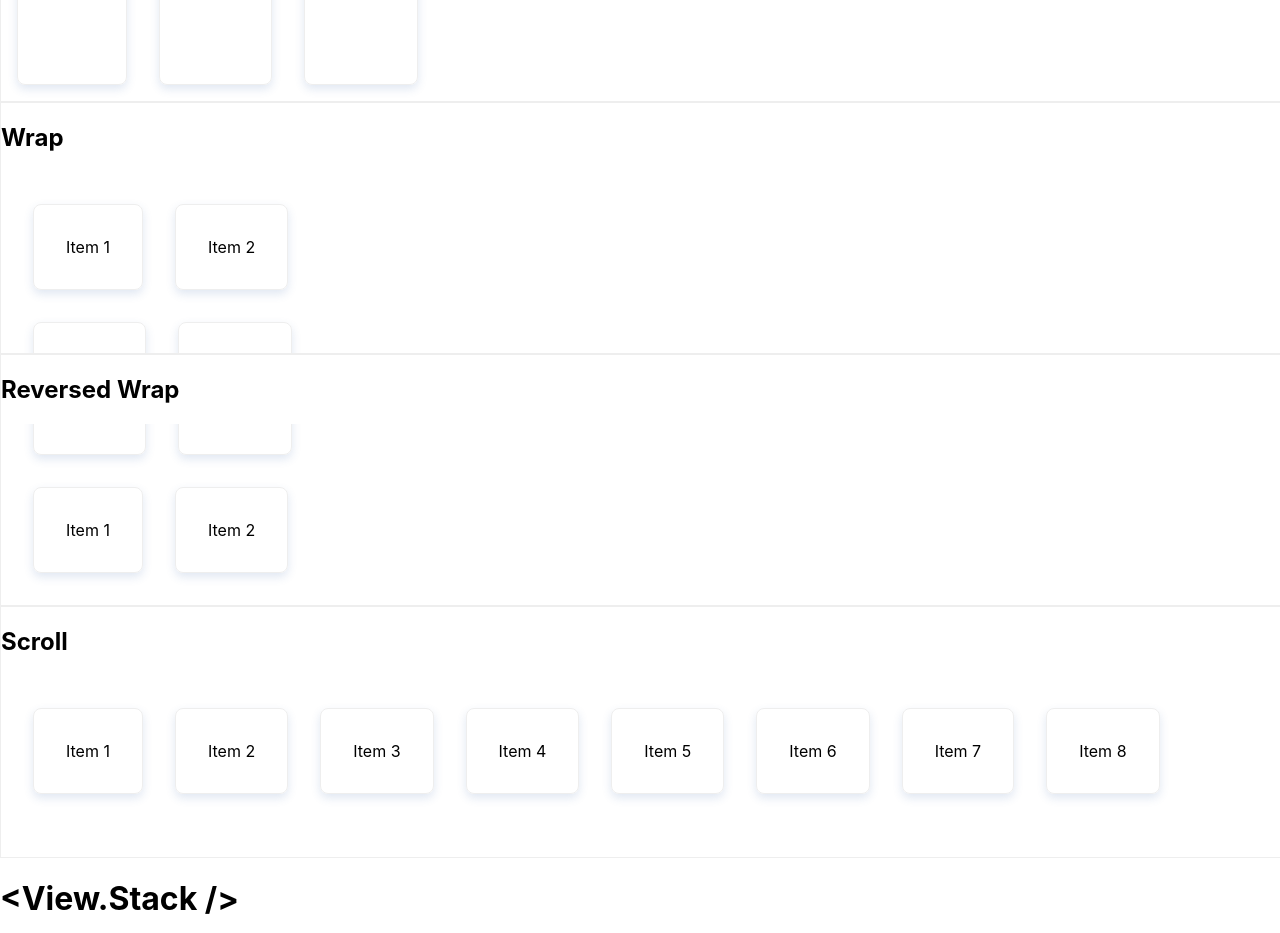
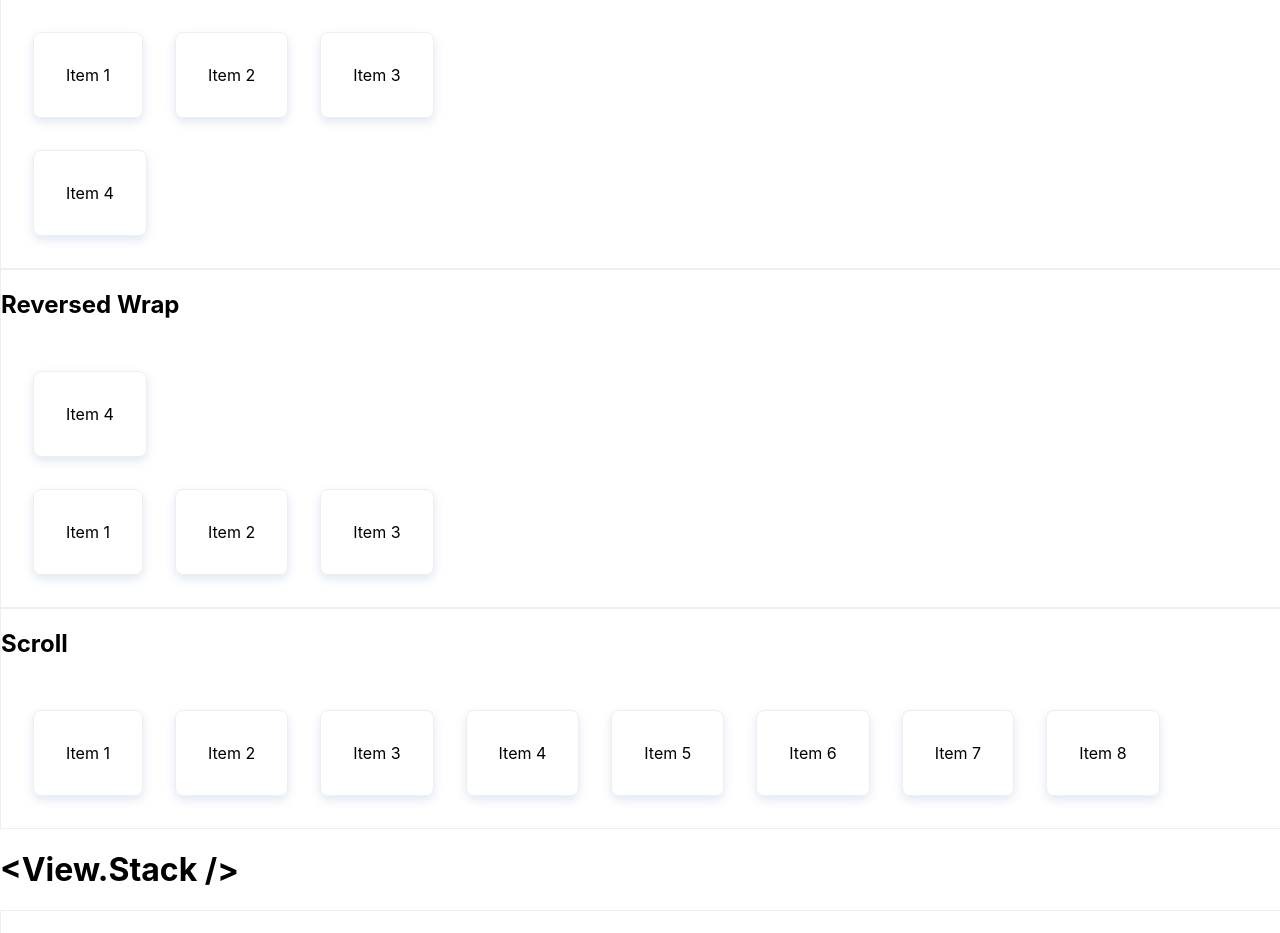
Before and after one commit to drborges/neatly, a React (Create React App) app: page / in a window 1280 px wide. Shown: the part 3760-4693 px from the top of the page. Built offline with nearby package versions, Linux system fonts and the light colour scheme.

Commit message:
Improve usage examples

```diff
--- a/src/App.js
+++ b/src/App.js
@@ -116,7 +116,7 @@ export default function App() {
 
         <section>
           <h2>Align Top</h2>
-          <View padding="sm" align="top">
+          <View padding="sm" align="top" style={{ height: 200 }}>
             <CardView padding="lg" margin="sm">
               Item 1
             </CardView>
@@ -131,7 +131,7 @@ export default function App() {
 
         <section>
           <h2>Align Middle</h2>
-          <View padding="sm" align="middle">
+          <View padding="sm" align="middle" style={{ height: 200 }}>
             <CardView padding="lg" margin="sm">
               Item 1
             </CardView>
@@ -146,7 +146,7 @@ export default function App() {
 
         <section>
           <h2>Align Bottom</h2>
-          <View padding="sm" align="bottom">
+          <View padding="sm" align="bottom" style={{ height: 200 }}>
             <CardView padding="lg" margin="sm">
               Item 1
             </CardView>
@@ -221,7 +221,7 @@ export default function App() {
 
         <section>
           <h2>Tall</h2>
-          <View tall>
+          <View tall style={{ height: 200 }}>
             <CardView padding="lg" margin="sm">
               Item 1
             </CardView>
@@ -236,7 +236,7 @@ export default function App() {
 
         <section>
           <h2>Wrap</h2>
-          <View padding="sm" style={{ width: 300 }} wrap>
+          <View padding="sm" style={{ width: 500 }} wrap>
             <CardView padding="lg" margin="sm">
               Item 1
             </CardView>
@@ -249,24 +249,12 @@ export default function App() {
             <CardView padding="lg" margin="sm">
               Item 4
             </CardView>
-            <CardView padding="lg" margin="sm">
-              Item 5
-            </CardView>
-            <CardView padding="lg" margin="sm">
-              Item 6
-            </CardView>
-            <CardView padding="lg" margin="sm">
-              Item 7
-            </CardView>
-            <CardView padding="lg" margin="sm">
-              Item 8
-            </CardView>
           </View>
         </section>
 
         <section>
           <h2>Reversed Wrap</h2>
-          <View padding="sm" style={{ width: 300 }} wrap="reverse">
+          <View padding="sm" style={{ width: 500 }} wrap="reverse">
             <CardView padding="lg" margin="sm">
               Item 1
             </CardView>
@@ -278,18 +266,6 @@ export default function App() {
             </CardView>
             <CardView padding="lg" margin="sm">
               Item 4
-            </CardView>
-            <CardView padding="lg" margin="sm">
-              Item 5
-            </CardView>
-            <CardView padding="lg" margin="sm">
-              Item 6
-            </CardView>
-            <CardView padding="lg" margin="sm">
-              Item 7
-            </CardView>
-            <CardView padding="lg" margin="sm">
-              Item 8
             </CardView>
           </View>
         </section>
@@ -436,7 +412,7 @@ export default function App() {
 
         <section>
           <h2>Align Top</h2>
-          <View.Stack padding="sm" align="top">
+          <View.Stack padding="sm" align="top" style={{ height: 500 }}>
             <CardView padding="lg" margin="sm">
               Item 1
             </CardView>
@@ -451,7 +427,7 @@ export default function App() {
 
         <section>
           <h2>Reversed Align Top</h2>
-          <View.Stack padding="sm" align="top" reverse>
+          <View.Stack padding="sm" align="top" style={{ height: 500 }} reverse>
             <CardView padding="lg" margin="sm">
               Item 1
             </CardView>
@@ -466,7 +442,7 @@ export default function App() {
 
         <section>
           <h2>Align Middle</h2>
-          <View.Stack padding="sm" align="middle">
+          <View.Stack padding="sm" align="middle" style={{ height: 500 }}>
             <CardView padding="lg" margin="sm">
               Item 1
             </CardView>
@@ -481,7 +457,12 @@ export default function App() {
 
         <section>
           <h2>Reversed Align Middle</h2>
-          <View.Stack padding="sm" align="middle" reverse>
+          <View.Stack
+            padding="sm"
+            align="middle"
+            style={{ height: 500 }}
+            reverse
+          >
             <CardView padding="lg" margin="sm">
               Item 1
             </CardView>
@@ -496,7 +477,7 @@ export default function App() {
 
         <section>
           <h2>Align Bottom</h2>
-          <View.Stack padding="sm" align="bottom">
+          <View.Stack padding="sm" align="bottom" style={{ height: 500 }}>
             <CardView padding="lg" margin="sm">
               Item 1
             </CardView>
@@ -511,7 +492,12 @@ export default function App() {
 
         <section>
           <h2>Reversed Align Bottom</h2>
-          <View.Stack padding="sm" align="bottom" reverse>
+          <View.Stack
+            padding="sm"
+            align="bottom"
+            style={{ height: 500 }}
+            reverse
+          >
             <CardView padding="lg" margin="sm">
               Item 1
             </CardView>
@@ -526,7 +512,7 @@ export default function App() {
 
         <section>
           <h2>Sapce Around</h2>
-          <View.Stack padding="sm" space="around">
+          <View.Stack padding="sm" space="around" style={{ height: 500 }}>
             <CardView padding="lg" margin="sm">
               Item 1
             </CardView>
@@ -541,7 +527,7 @@ export default function App() {
 
         <section>
           <h2>Sapce Between</h2>
-          <View.Stack padding="sm" space="between">
+          <View.Stack padding="sm" space="between" style={{ height: 500 }}>
             <CardView padding="lg" margin="sm">
               Item 1
             </CardView>
@@ -556,7 +542,7 @@ export default function App() {
 
         <section>
           <h2>Sapce Evenly</h2>
-          <View.Stack padding="sm" space="evenly">
+          <View.Stack padding="sm" space="evenly" style={{ height: 500 }}>
             <CardView padding="lg" margin="sm">
               Item 1
             </CardView>
@@ -586,7 +572,7 @@ export default function App() {
 
         <section>
           <h2>Tall</h2>
-          <View.Stack padding="sm" tall>
+          <View.Stack padding="sm" style={{ height: 500 }} tall>
             <CardView padding="lg" margin="sm">
               Item 1
             </CardView>
@@ -601,7 +587,7 @@ export default function App() {
 
         <section>
           <h2>Scroll</h2>
-          <View.Stack padding="sm" scroll>
+          <View.Stack padding="sm" style={{ height: 300 }} scroll>
             <CardView padding="lg" margin="sm">
               Item 1
             </CardView>
--- a/src/neatly/CardView/index.tsx
+++ b/src/neatly/CardView/index.tsx
@@ -3,12 +3,12 @@ import cn from "classnames";
 import styles from "./styles.module.scss";
 import { layout } from "../helpers/layout";
 
-type CardView = {
+type CardViewProps = {
   children: Node;
   className: string;
-}
+};
 
-const CardView = ({ children, className, ...props }: CardView) => {
+const CardView = ({ children, className, ...props }: CardViewProps) => {
   const css = cn(styles.CardView, className, layout(props));
   return <div className={css}>{children}</div>;
 };
--- a/src/styles.css
+++ b/src/styles.css
@@ -22,11 +22,3 @@ section {
   flex-direction: column;
   border: thin solid #eee;
 }
-
-.view > section {
-  height: 250px;
-}
-
-.view-stack > section {
-  height: 400px;
-}
```
